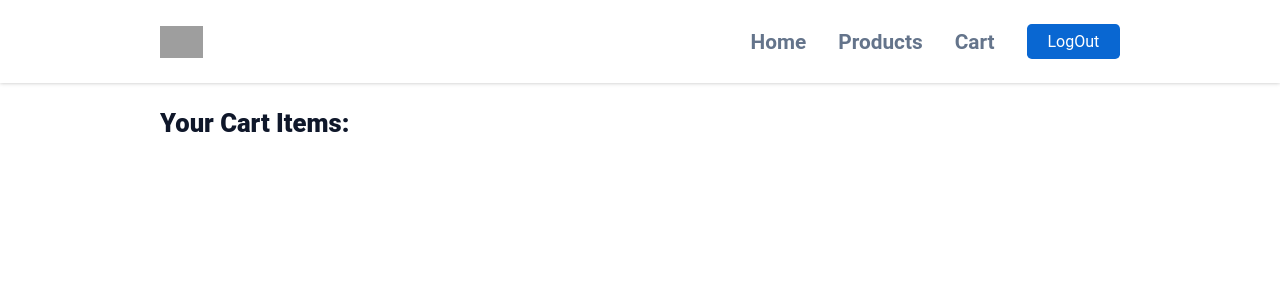
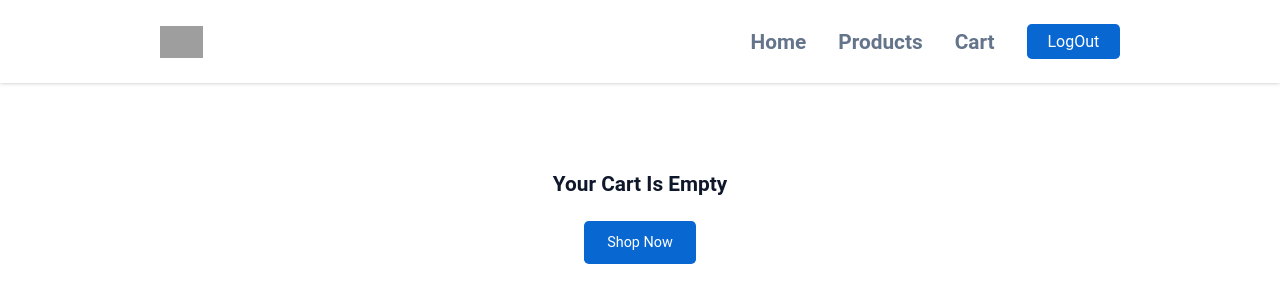
Before and after one commit to Naresh141427/nxtWebEcom, a React (Vite) app: page /cart in a window 1280 px wide. Shown: the top 302 px of the page. Built offline with nearby package versions, Linux system fonts and the light colour scheme; grey boxes are pictures that could not be loaded.

Commit message:
added cart total

```diff
--- a/src/Context/CartContext.jsx
+++ b/src/Context/CartContext.jsx
@@ -1,32 +1,52 @@
-import React, { useContext, useState } from "react"
+import React, { useContext, useMemo, useState } from "react"
 
 
 const CartContext = React.createContext({
     cartItems: [],
-    addItemsToTheCart: () => { }
+    addItemsToTheCart: () => { },
+    decreaseItemsQuantity: () => { },
+    cartTotal: 0
 })
+
 
 export const CartContextProvider = ({ children }) => {
     const [cartItems, setCartItems] = useState([])
 
-    const addItemsToTheCart = (item) => {
+    const cartTotal = useMemo(() => {
+        return cartItems.reduce((acc, currentItem) => acc + (currentItem.price * currentItem.quantity), 0)
+    }, [cartItems])
+    const addItemsToTheCart = (item, quantityToAdd = 1) => {
         const isItemInCart = cartItems.some(cartItem => cartItem.id === item.id);
 
         if (isItemInCart) {
             setCartItems(prevItems =>
                 prevItems.map(cartItem =>
                     cartItem.id === item.id
-                        ? { ...cartItem, quantity: cartItem.quantity + 1 }
+                        ? { ...cartItem, quantity: cartItem.quantity + quantityToAdd }
                         : cartItem
                 )
             );
         } else {
-            setCartItems(prevItems => [...prevItems, { ...item, quantity: 1 }]);
+            setCartItems(prevItems => [...prevItems, { ...item, quantity: quantityToAdd }]);
         }
     }
 
+    const decreaseItemsQuantity = (item) => {
+        const isItemInCart = cartItems.some(cartItem => cartItem.id === item.id)
+        if (isItemInCart) {
+            setCartItems(prevCartItems =>
+                prevCartItems.map(cartItem =>
+                    cartItem.id === item.id ? ({ ...cartItem, quantity: cartItem.quantity - 1 })
+                        : cartItem
+                ).filter(cartItem => cartItem.quantity > 0)
+            )
+        }
+    }
+
+
+
     return (
-        <CartContext.Provider value={{ cartItems, addItemsToTheCart }}>
+        <CartContext.Provider value={{ cartItems, addItemsToTheCart, decreaseItemsQuantity, cartTotal }}>
             {children}
         </CartContext.Provider>
     )
--- a/src/components/Cart/cart-component.jsx
+++ b/src/components/Cart/cart-component.jsx
@@ -1,23 +1,43 @@
+import { useNavigate } from 'react-router-dom';
 import { useCart } from '../../Context/CartContext';
 import './cart-styles.js';
 import CartDetails from '../CartDetails/cartDetails-component.jsx';
 
-import { Container, CartContainer, SummaryTitle } from "./cart-styles.js"
+
+import { Container, CartContainer, SummaryTitle, EmptyCartcontainer, EmptyCartHeader, ShopNowButton, CartTotalHeading } from "./cart-styles.js"
+
 
 const Cart = () => {
-    const { cartItems } = useCart()
-    console.log(cartItems);
+    const navigate = useNavigate()
+    const { cartItems, cartTotal } = useCart()
+    const handleShopNowButton = () => {
+        navigate("/products")
+    }
+
+
     return (
         <Container>
-            <SummaryTitle>Your Cart Items: </SummaryTitle>
-            <CartContainer>
-                {cartItems.map(({ id, ...cartItem }) => {
-                    return (
-                        <CartDetails key={id} cartItem={cartItem} />
+            {
+                cartItems.length > 0 ? (
+                    <CartContainer>
+                        <SummaryTitle>Your Cart Items: </SummaryTitle>
+                        {cartItems.map((cartItem) => {
+                            return (
+                                <CartDetails key={cartItem.id} cartItem={cartItem} />
+                            )
+                        })}
+                        <CartTotalHeading>Total Amount: {cartTotal}/-</CartTotalHeading>
+                    </CartContainer>
+                ) :
+                    (
+                        <EmptyCartcontainer>
+                            <EmptyCartHeader>Your Cart Is Empty</EmptyCartHeader>
+                            <ShopNowButton onClick={handleShopNowButton}>Shop Now</ShopNowButton>
+                        </EmptyCartcontainer>
                     )
-                })}
-            </CartContainer>
+            }
         </Container>
+
     );
 };
 
--- a/src/components/Cart/cart-styles.js
+++ b/src/components/Cart/cart-styles.js
@@ -7,10 +7,12 @@ import { MobilebreakPoints, DesktopBreakpoints } from "../../Breakpoints/breakpo
 export const SummaryTitle = styled.h1`
   width: 100%;
   color: #0f172a;
-  font-size: clamp(1.2rem, 2vw, 2rem);
+  font-size: clamp(1.2rem, 2vw, 1.5rem);
   font-weight: 900;
   text-ailgn: start;
-
+  @media(min-width: ${DesktopBreakpoints.large}){
+    width: 70%;
+  }
 `
 
 export const CartContainer = styled.ul`
@@ -20,6 +22,7 @@ export const CartContainer = styled.ul`
   border-radius: 0.5rem;
   gap: 1rem;
   padding: 0;
+  margin-bottom: 8rem;
   @media(min-width: ${DesktopBreakpoints.large}){
     align-items: center;
   }
@@ -30,9 +33,72 @@ display: flex;
 flex-direction: column;
 align-items: center;
 padding: 1rem 2.3rem;
+
 @media(min-width: ${DesktopBreakpoints.medium}){
     padding: 0.5rem 10rem;
 
   }
 
 `
+
+export const EmptyCartcontainer = styled.div`
+  display: flex;
+  flex-direction: column;
+  align-items: center;
+  justify-content: center;
+  height: 20vh;
+  gap: 0.7rem;
+  @media(min-width: ${MobilebreakPoints.small}){
+    height: 30vh;
+  }
+`
+
+export const EmptyCartHeader = styled.h1`
+  color: #0f172a;
+  font-size: 1rem;
+  @media(min-width: ${MobilebreakPoints.small}){
+    font-size: 1.1rem;
+  }
+  @media(min-width: ${MobilebreakPoints.large}){
+    font-size: 1.3rem;
+  }
+`
+
+export const ShopNowButton = styled.button`
+    @media (min-width: ${MobilebreakPoints.extraSmall}){
+        display: inline-block;
+        font-family: "Roboto";
+        font-size: 0.7rem;
+        color: #fff;
+        background-color:  #0967d2;
+        border: none;
+        border-radius: 0.3rem;
+        cursor: pointer;
+        padding: 0.5rem 1.3rem;
+        width: 6.5rem;
+    }
+    @media (min-width: ${MobilebreakPoints.small}){
+        font-size: 0.9rem;
+        width: 7rem;
+    }
+    @media(min-width: ${DesktopBreakpoints.medium}){
+        padding: 0.8rem 1rem;
+
+    }
+
+`
+
+export const CartTotalHeading = styled.h1`
+  color: #0f172a;
+  font-size:1rem;
+  font-weight: 600;
+  font-style: italic;
+  text-align: start;
+  @media (min-width: ${MobilebreakPoints.large}){
+        font-size: 1.1rem;
+    }
+  @media(min-width: ${DesktopBreakpoints.large}){
+    width: 60%;
+    font-size: 1.3rem;
+  }
+`
--- a/src/components/CartDetails/cartDetails-component.jsx
+++ b/src/components/CartDetails/cartDetails-component.jsx
@@ -1,4 +1,4 @@
-
+import { useCart } from "../../Context/CartContext.jsx"
 
 import {
     Container,
@@ -25,15 +25,16 @@ import {
 } from "./cartDetails-styles.js"
 
 const CartDetails = ({ cartItem }) => {
+    const { decreaseItemsQuantity, inceraseItemsQuantity } = useCart()
     const { title, price, image_url, rating, total_reviews, brand, quantity } = cartItem
     return (
         <Container>
             <ProductImageContainer>
                 <ProductImage src={image_url} alt={title} />
                 <QuantityControlContainer>
-                    <DecreaseQuanity />
+                    <DecreaseQuanity onClick={() => decreaseItemsQuantity(cartItem)} />
                     <QuantityTitle>Qty: {quantity}</QuantityTitle>
-                    <IncreaseQuanity />
+                    <IncreaseQuanity onClick={() => inceraseItemsQuantity(cartItem)} />
                 </QuantityControlContainer>
             </ProductImageContainer>
             <CartProductDetailsContainer>
--- a/src/components/CartDetails/cartDetails-styles.js
+++ b/src/components/CartDetails/cartDetails-styles.js
@@ -10,6 +10,7 @@ export const Container = styled.li`
     border-radius: 0.5rem;
     box-shadow: 0px 0.1px 4px 0px #bfbfbf;
     padding: 1rem 0.4rem;
+
     @media(min-width: ${MobilebreakPoints.small}){
         padding: 1rem 0.5rem;
     }
--- a/src/components/Header/header-component.jsx
+++ b/src/components/Header/header-component.jsx
@@ -1,5 +1,4 @@
-import { useNavigate, Link } from "react-router-dom"
-import Cookies from "js-cookie"
+import { useNavigate } from "react-router-dom"
 import { useAuth } from "../../Context/AuthContext"
 
 import {
@@ -29,6 +28,9 @@ const Header = () => {
         navigate("/login", { replace: true })
 
     }
+    const handleNavLogoClick = () => {
+        navigate("/")
+    }
     return (
         <NavHeader>
             <Navbar>
@@ -40,6 +42,7 @@ const Header = () => {
                     height="32px"
                     className={navBarLogoLoaded ? "loaded" : ""}
                     onLoad={() => setNavBarLogoLoaded(true)}
+                    onClick={handleNavLogoClick}
                 />
                 <NavMenu>
                     <NavMenuLinks to="/">Home</NavMenuLinks>
--- a/src/components/Header/header-styles.js
+++ b/src/components/Header/header-styles.js
@@ -24,6 +24,7 @@ export const NavbarLogo = styled.img`
   background-color: #d7dfe9;
   transition: background-color 0.3s ease, opacity 0.3s ease;
   border-radius: 0.2rem;
+  cursor: pointer;
   &.loaded{
       background-color: transparent;
       border-radius: 0;
--- a/src/components/Home/home-styles.js
+++ b/src/components/Home/home-styles.js
@@ -66,6 +66,7 @@ export const HomeSectionImage = styled.img`
         background-color: #d7dfe9;
         transition: background-color 0.3s ease, opacity 0.3s ease;
         border-radius: 0.2rem;
+
         &.loaded{
             background-color: transparent;
             border-radius: 0;
--- a/src/components/ProductDetails/productDetails-component.jsx
+++ b/src/components/ProductDetails/productDetails-component.jsx
@@ -27,15 +27,23 @@ import {
     BottomSection
 
 } from "./productDetails-styles.js"
+import { useState } from "react"
 
 const ProductDetails = ({ productDetailsObject }) => {
     const { addItemsToTheCart } = useCart()
+    const [productQuantity, setProductQuantity] = useState(1)
     const { similar_products: similarProducts, ...productInfo } = productDetailsObject
     const { title, price, image_url, rating, total_reviews, description, availability, brand } = productInfo
 
     const handleAddingItemsToCart = () => {
-        addItemsToTheCart(productInfo)
+        addItemsToTheCart(productInfo, productQuantity)
 
+    }
+    const handleItemQuantityIncrease = () => {
+        setProductQuantity(prevQunity => prevQunity + 1)
+    }
+    const handleItemQuantityDecrease = () => {
+        if (productQuantity > 1) setProductQuantity(prevQunity => prevQunity - 1)
     }
     return (
         <ProductDetailsContainer>
@@ -54,7 +62,7 @@ const ProductDetails = ({ productDetailsObject }) => {
                             <ProductRating>{rating}</ProductRating>
                             <StarIcon />
                         </ProductRatingContainer>
-                        <ProductReview>{total_reviews} Reviews</ProductReview>
+                        <ProductReview>( {total_reviews} Reviews )</ProductReview>
                     </ProductReviewContainer>
                     <ProductDescription>{description}</ProductDescription>
                     <Avialability>Available: <SpecialText>{availability}</SpecialText></Avialability>
@@ -62,9 +70,9 @@ const ProductDetails = ({ productDetailsObject }) => {
                     <HorizontalRule />
                     <AddTOCartContainer>
                         <QuantityControlContainer>
-                            <IncreaseQuanity></IncreaseQuanity>
-                            <Quantity>1</Quantity>
-                            <DecreaseQuantity></DecreaseQuantity>
+                            <IncreaseQuanity onClick={handleItemQuantityIncrease} />
+                            <Quantity>{productQuantity}</Quantity>
+                            <DecreaseQuantity onClick={handleItemQuantityDecrease} />
                         </QuantityControlContainer>
                         <AddToCartButton onClick={handleAddingItemsToCart}>
                             ADD TO CART
--- a/src/components/ProductsList/productsList-component.jsx
+++ b/src/components/ProductsList/productsList-component.jsx
@@ -100,7 +100,8 @@ const ProductsList = () => {
                         <AllProductsContainer>
                             <ProductHeader sortProducts={sortProducts} sortProductsOrder={sortProductsOrder} />
                             <ProductsListContainer>
-                                {productsList.map(({ title, brand, image_url, price, rating, id }) => {
+                                {productsList.map((product) => {
+                                    const { title, brand, image_url, price, rating, id } = product
                                     return (
                                         <ProductCard
                                             key={id}
```
